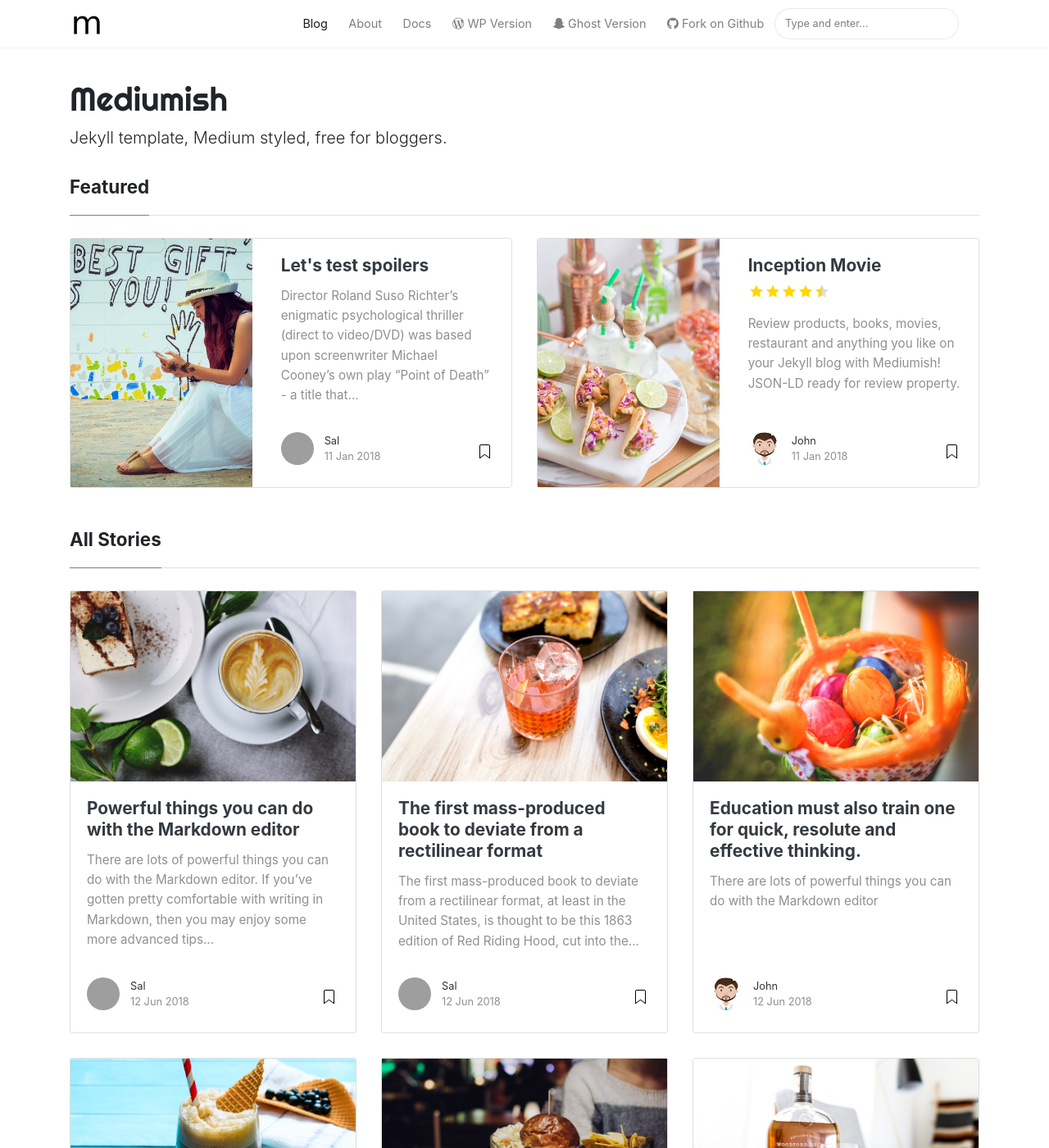
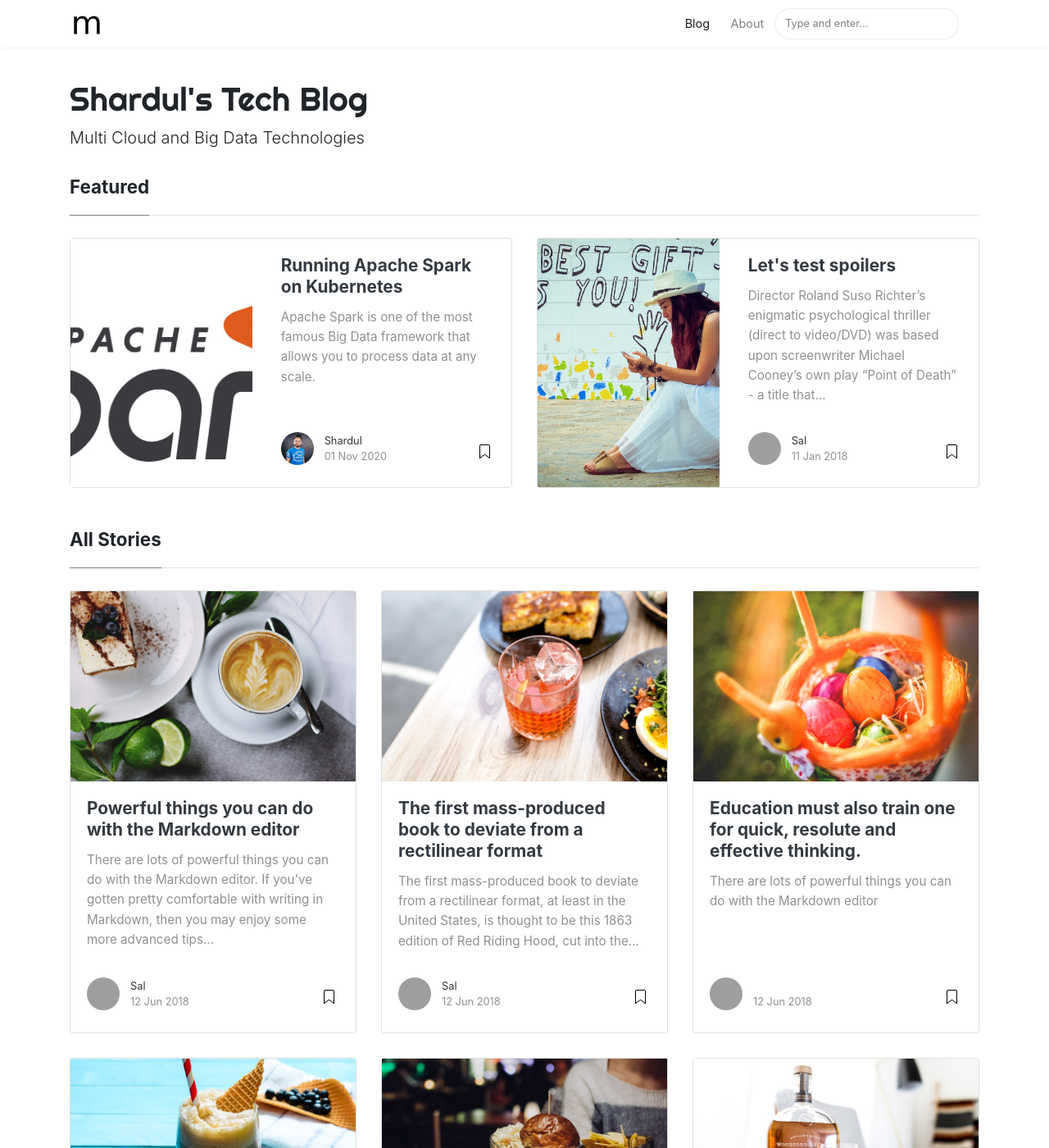
Before and after one commit to shardulsrivastava/shardulsrivastava.github.io, a Jekyll site: the page built from index.html, in a window 1280 px wide and 1400 px high. Shown: the whole window at 82% size. Built offline with Jekyll 4.4.1, drawn with Linux system fonts in a browser that asks for light colours; nearby versions of some CDN libraries; the list of posts is cut into pages by our own code; some of the changed text lies outside the part shown; grey boxes are pictures that could not be loaded.

Commit message:
Customized template

````diff
--- a/_config.yml
+++ b/_config.yml
@@ -1,7 +1,7 @@
 # Site
-name: "Mediumish"
-title: "Mediumish"
-description: "Jekyll template, Medium styled, free for bloggers."
+name: "Shardul's Tech Blog"
+title: "Shardul's Tech Blog"
+description: "Multi Cloud and Big Data Technologies"
 logo: 'assets/images/logo.png'
 favicon: 'assets/images/logo.png'
 baseurl: ''
@@ -21,15 +21,15 @@ authors:
     web: https://www.wowthemes.net
     twitter: https://twitter.com/wowthemesnet
     description: "Author of Mediumish, a Bootstrap Medium styled template available for WordPress, HTML, Ghost and Jekyll. You are currently previewing Jekyll template demo."
-  john:
-    name: John
-    display_name: John
-    avatar: 'assets/images/avatar.png'
+  shardul:
+    name: Shardul
+    display_name: Shardul
+    avatar: 'assets/images/shardul.jpeg'
     gravatar: b1cc14991db7a456fcd761680bbc8f81
-    email: wowthemesnet@gmail.com
-    web: https://www.wowthemes.net
-    twitter: https://twitter.com/wowthemesnet
-    description: "This is the author box. Write a short description of the author here. You are currently previewing Mediumish demo, a Jekyll template compatible with Github pages."
+    email: shardul.srivastava007@gmail.com
+    web: https://shardul.dev
+    twitter: https://twitter.com/shardulsrivast
+    description: "Shardul is a Cloud architect focused on Data and Infrastructure"
 
 # Plugins
 plugins:
@@ -71,4 +71,4 @@ lazyimages: "disabled"
 
 exclude: [changelog.md, LICENSE.txt, README.md, Gemfile, Gemfile.lock]
 
-theme: jekyll-theme-cayman
+theme: jekyll
--- a/_layouts/default.html
+++ b/_layouts/default.html
@@ -74,7 +74,7 @@ ga('send', 'pageview');
                 <li class="nav-item">
                 <a class="nav-link" href="{{ site.baseurl }}/about">About</a>
                 </li>
-
+                <!--
                 <li class="nav-item">
                 <a target="_blank" class="nav-link" href="https://bootstrapstarter.com/bootstrap-templates/template-mediumish-bootstrap-jekyll/"> Docs</a>
                 </li>
@@ -90,7 +90,7 @@ ga('send', 'pageview');
                 <li class="nav-item">
                 <a target="_blank" class="nav-link" href="https://github.com/wowthemesnet/mediumish-theme-jekyll"><i class="fab fa-github"></i> Fork on Github</a>
                 </li>
-
+                -->
                 {% include search-lunr.html %}
 
             </ul>
--- a/_posts/2018-01-11-customer-service.md
+++ /dev/null
@@ -1,31 +0,0 @@
----
-layout: post
-title:  "Inception Movie"
-author: john
-categories: [ Jekyll, tutorial ]
-tags: [red, yellow]
-image: assets/images/11.jpg
-description: "My review of Inception movie. Acting, plot and something else in this short description."
-featured: true
-hidden: true
-rating: 4.5
----
-
-Review products, books, movies, restaurant and anything you like on your Jekyll blog with Mediumish! JSON-LD ready for review property.
-
-#### How to use?
-
-It's actually really simple! Add the rating in your YAML front matter. It also supports halfs:
-
-```html
----
-layout: post
-title:  "Inception Movie"
-author: john
-categories: [ Jekyll, tutorial ]
-tags: [red, yellow]
-image: assets/images/11.jpg
-description: "My review of Inception movie. Actors, directing and more."
-rating: 4.5
----
-```
--- /dev/null
+++ b/_posts/2020-11-01-running-spark-on-kubernetes.md
@@ -0,0 +1,39 @@
+---
+layout: post
+title:  "Running Apache Spark on Kubernetes"
+author: shardul
+categories: [ spark, kubernetes ]
+tags: [spark, kubernetes]
+image: assets/images/spark.jpg
+description: "A tutorial on runnning apache spark on Kubernetes using spark submit and Spark on K8s Operator"
+featured: true
+hidden: true
+comments: false
+---
+
+Apache Spark is one of the most famous Big Data framework that allows you to process data at any scale.
+
+#### Spark Submit
+
+It's actually really simple! Add the rating in your YAML front matter. It also supports halfs:
+
+```bash
+./bin/spark-submit \
+    --master k8s://https://<k8s-apiserver-host>:<k8s-apiserver-port> \
+    --deploy-mode cluster \
+    --name spark-pi \
+    --class org.apache.spark.examples.SparkPi \
+    --conf spark.executor.instances=5 \
+    --conf spark.kubernetes.container.image=<spark-image> \
+    local:///path/to/examples.jar
+```
+
+
+#### Spark on K8s Operator
+
+Install Spark on K8s operator by following the steps here and then submit a SparkApplication.
+
+
+```bash
+	kubectl apply -f my-spark-application.yaml
+```
````
Also changed, not shown: assets/images/shardul.jpeg (added), assets/images/spark.jpg (added), assets/images/spark.png (added).
